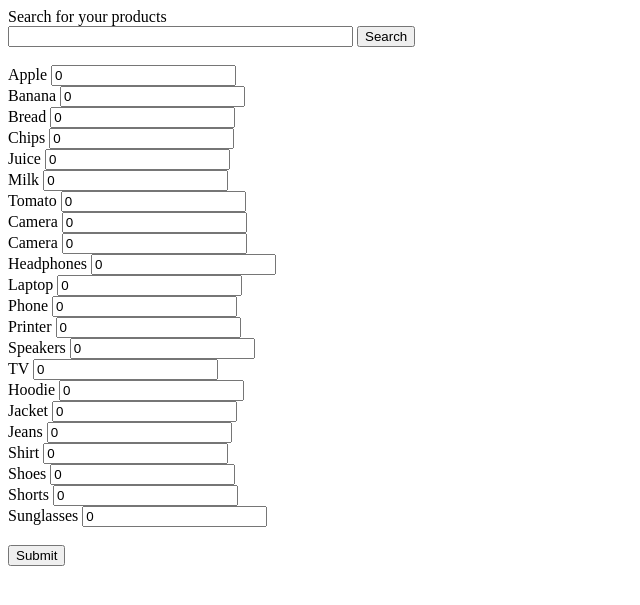
After one commit to sshah98/Mini-Product-Page, a PHP site: page /store.html in a window 1280 px wide. The commit adds this page. Shown: the top 605 px of the page, without its empty margins (0-640 px from the left). Run offline with PHP 8.4, Linux system fonts and the light colour scheme.

Commit message:
added search feature

```diff
--- /dev/null
+++ b/store.html
@@ -0,0 +1,103 @@
+<!DOCTYPE html>
+<html>
+<head>
+  <title>Suraj's Store</title>
+</head>
+
+<body>
+
+Search for your products
+
+
+<!-- Sphider Simple HTML Search Code -->
+<div>
+<form action="store.php" method="get">
+<input type="text" id="query" size="40" value="">
+<input type="submit" value="Search">
+<!-- <input type="hidden" name="search" value="1">  -->
+
+<br/>
+<br/>
+
+</form>
+
+<form action="store.php">
+  <label for="apple">Apple</label>
+  <input type="number" name="apple" id="apple" value="0"><br>
+
+  <label for="banana">Banana</label>
+  <input type="number" name="banana" id="banana" value="0"><br>
+
+  <label for="bread">Bread</label>
+  <input type="number" name="bread" id="bread" value="0"><br>
+
+  <label for="chips">Chips</label>
+  <input type="number" name="chips" id="chips" value="0"><br>
+
+  <label for="juice">Juice</label>
+  <input type="number" name="juice" id="juice" value="0"><br>
+
+  <label for="milk">Milk</label>
+  <input type="number" name="milk" id="milk" value="0"><br>
+
+  <label for="tomato">Tomato</label>
+  <input type="number" name="tomato" id="tomato" value="0"><br>
+
+  <label for="camera">Camera</label>
+  <input type="number" name="camera" id="camera" value="0"><br>
+
+  <label for="camera">Camera</label>
+  <input type="number" name="camera" id="camera" value="0"><br>
+
+  <label for="headphones">Headphones</label>
+  <input type="number" name="headphones" id="headphones" value="0"><br>
+
+  <label for="laptop">Laptop</label>
+  <input type="number" name="laptop" id="laptop" value="0"><br>
+
+  <label for="phone">Phone</label>
+  <input type="number" name="phone" id="phone" value="0"><br>
+
+  <label for="printer">Printer</label>
+  <input type="number" name="printer" id="printer" value="0"><br>
+
+  <label for="speakers">Speakers</label>
+  <input type="number" name="speakers" id="speakers" value="0"><br>
+
+  <label for="tv">TV</label>
+  <input type="number" name="tv" id="tv" value="0"><br>
+
+  <label for="hoodie">Hoodie</label>
+  <input type="number" name="hoodie" id="hoodie" value="0"><br>
+
+  <label for="jacket">Jacket</label>
+  <input type="number" name="jacket" id="jacket" value="0"><br>
+
+  <label for="jeans">Jeans</label>
+  <input type="number" name="jeans" id="jeans" value="0"><br>
+
+  <label for="shirt">Shirt</label>
+  <input type="number" name="shirt" id="shirt" value="0"><br>
+
+  <label for="shoes">Shoes</label>
+  <input type="number" name="shoes" id="shoes" value="0"><br>
+
+  <label for="shorts">Shorts</label>
+  <input type="number" name="shorts" id="shorts" value="0"><br>
+
+  <label for="sunglasses">Sunglasses</label>
+  <input type="number" name="sunglasses" id="sunglasses" value="0"><br>
+
+
+  <br>
+
+
+
+  <input type="submit" value="Submit">
+</form>
+
+
+</div>
+
+</body>
+</html>
```
Also changed, not shown: index.php (+15 -17 lines), store.php (added, +61 -0 lines).
